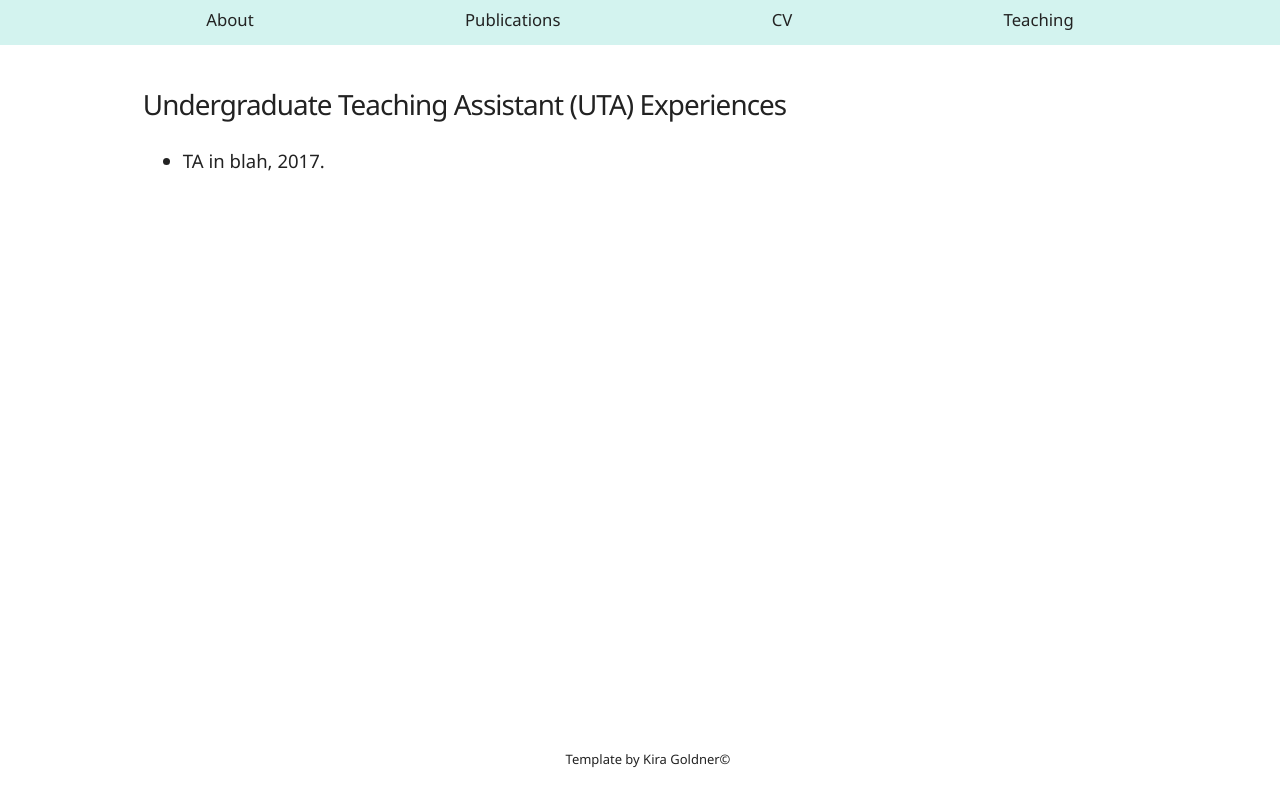
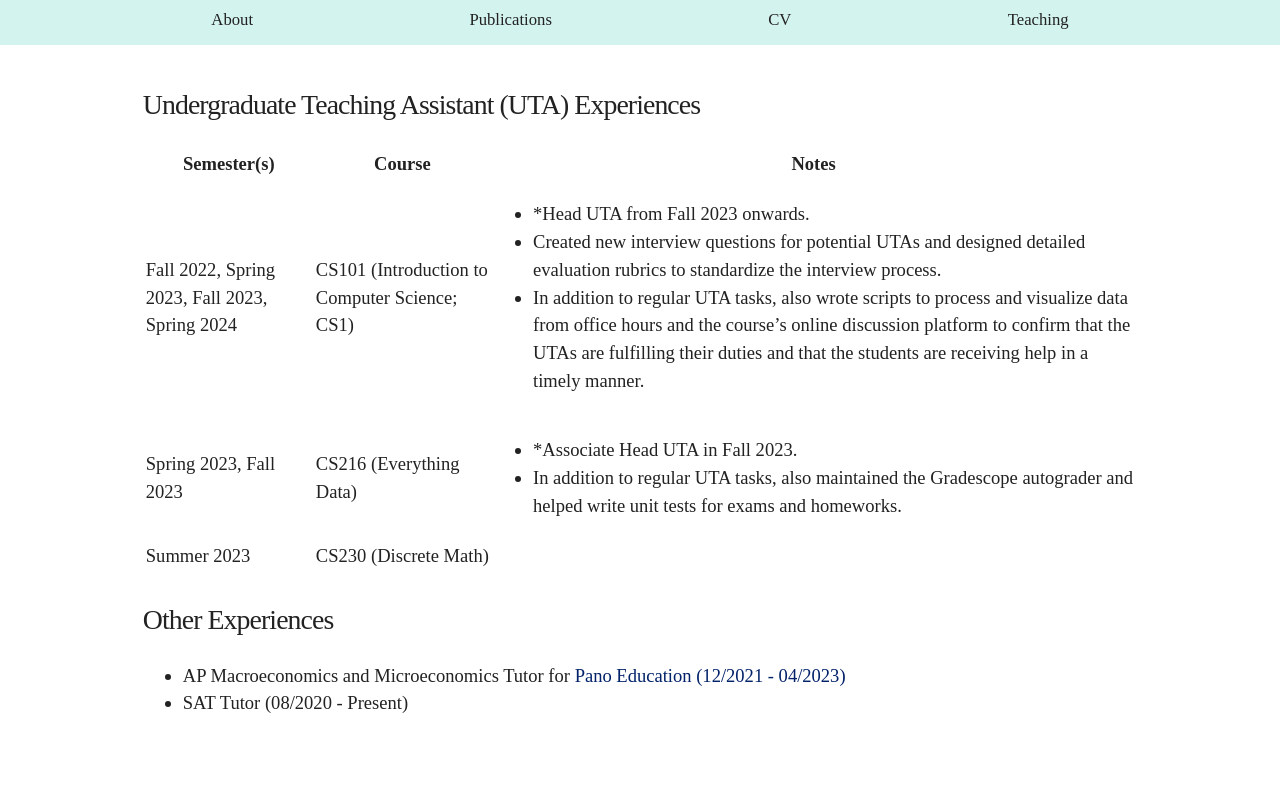
Before and after one commit to janet-jiang/janet-jiang.github.io, a plain HTML site: page teaching.html in a window 1280 px wide. Drawn offline with Linux system fonts and the light colour scheme.

Commit message:
updated teaching and index pages

```diff
--- a/main.css
+++ b/main.css
@@ -10,7 +10,7 @@ body {
     font-size: 1.6em; /* currently ems cause chrome bug misinterpreting rems on body element */
     line-height: 1.7;
     font-weight: 400;
-    font-family: "Noto Sans", sans-serif;
+    font-family: "Times New Roman", Times, serif;
     color: #222;
 }
 
@@ -218,7 +218,7 @@ table ol {
 }
 
 .nav a:hover {
-    color: #40A596;
+    color: #012169;
 }
 
 #empty {
--- a/teaching.html
+++ b/teaching.html
@@ -28,17 +28,50 @@
 
 <div>
       <h4>Undergraduate Teaching Assistant (UTA) Experiences</h4>
+      <table>
+        <tr>
+          <th>Semester(s)</th>
+          <th>Course</th>
+          <th>Notes</th>
+        </tr>
+        <tr>
+          <td>Fall 2022, Spring 2023, Fall 2023, Spring 2024</td>
+          <td>CS101 (Introduction to Computer Science; CS1)</td>
+          <td>
+            <ul>
+                <li>*Head UTA from Fall 2023 onwards.</li>
+                <li>Created new interview questions for potential UTAs and designed detailed evaluation rubrics to standardize the
+                    interview process.</li>
+                <li>In addition to regular UTA tasks, also wrote scripts to process and visualize data from office hours and the course’s online discussion platform to confirm
+                    that the UTAs are fulfilling their duties and that the students are receiving help in a timely manner.</li>
+            </ul>
+        </td>
+        </tr>
+        <tr>
+          <td>Spring 2023, Fall 2023</td>
+          <td>CS216 (Everything Data)</td>
+          <td>
+            <ul>
+                <li>*Associate Head UTA in Fall 2023.</li>
+                <li>In addition to regular UTA tasks, also maintained the Gradescope autograder and helped write unit tests for exams and homeworks.</li>
+            </ul>
+          </td>
+        </tr>
+        <tr>
+            <td>Summer 2023</td>
+            <td>CS230 (Discrete Math)</td>
+            <td></td>
+          </tr>
+      </table>
 
+      <h4>Other Experiences</h4>
       <p>
       <ul>
-      <li>TA in blah, 2017.</li>
+        <li>AP Macroeconomics and Microeconomics Tutor for <a href="https://www.panoedu.org/">Pano Education (12/2021 - 04/2023)</a></li>
+        <li>SAT Tutor (08/2020 - Present)</li>
       </ul>
-      </p>
+    </p>
 </div>
-
-
-
-
 
    </div>
 
```
Also changed, not shown: index.html (+8 -7 lines), publications.html (+4 -4 lines).
